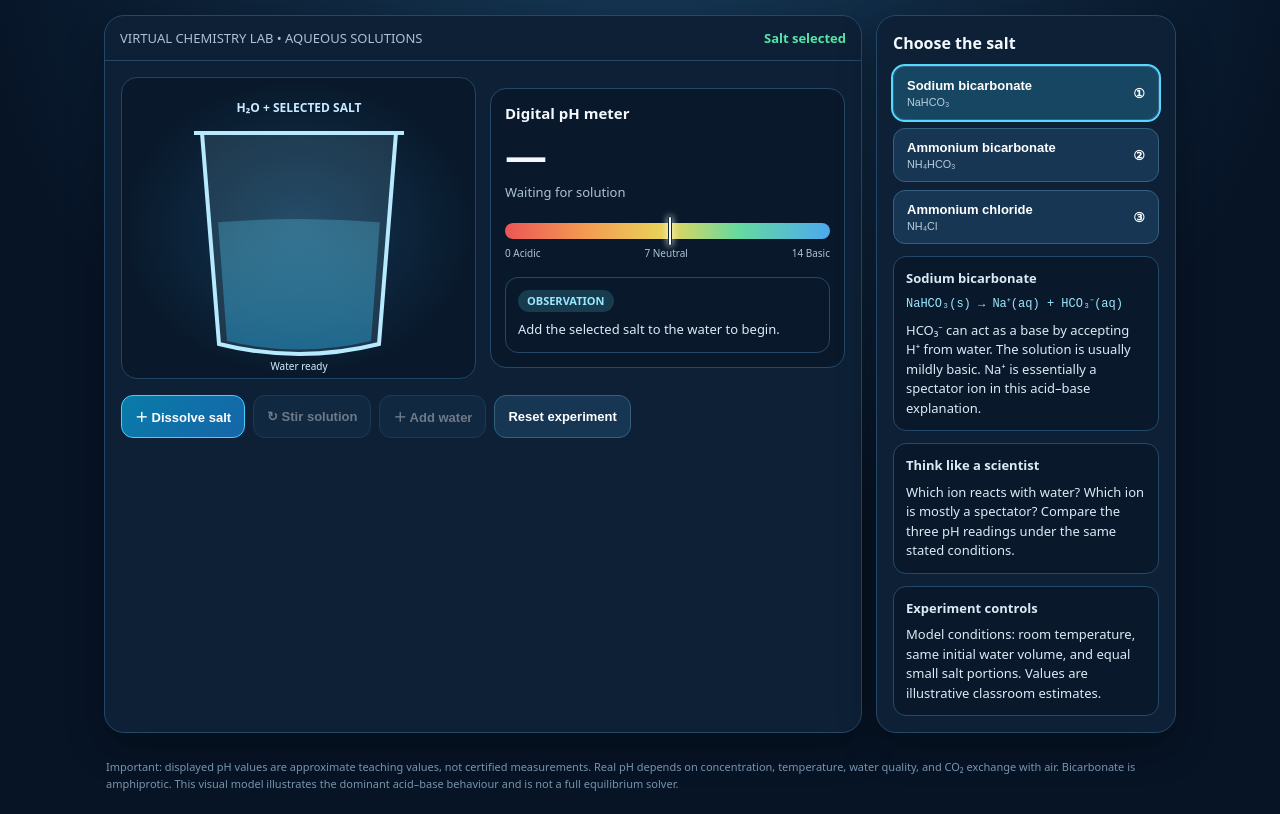
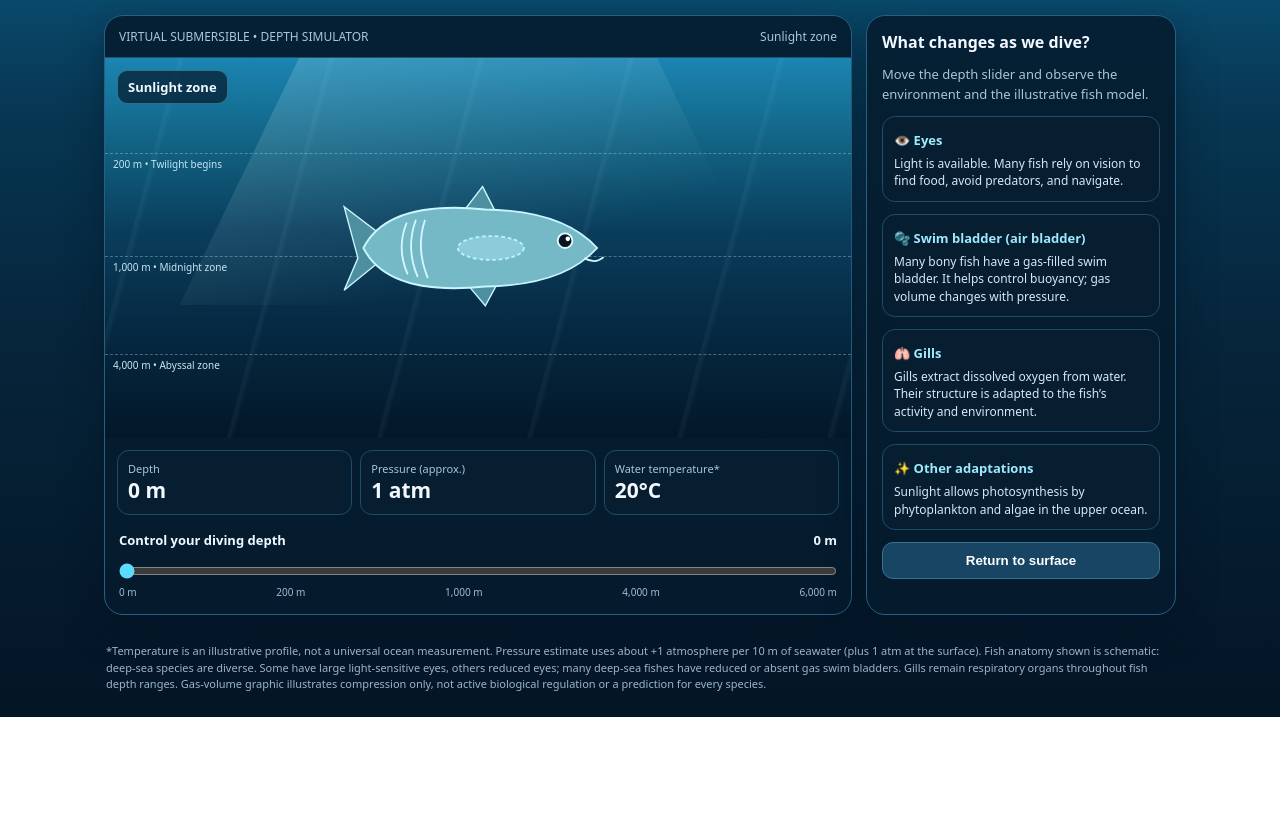
Before and after one commit to tareknourbio-droid/tarek-fitness-os, a plain HTML site: page index.html in a window 1280 px wide. Shown: the part 116-930 px from the top of the page. After the commit the page ends 833 px from the top, so only its background shows below. Drawn offline with Linux system fonts and the light colour scheme.

Commit message:
Add files via upload

```diff
--- a/index.html
+++ b/index.html
@@ -1,96 +1,81 @@
 <!doctype html>
 <html lang="en">
 <head>
-<meta charset="utf-8">
-<meta name="viewport" content="width=device-width,initial-scale=1,maximum-scale=1,user-scalable=no">
-<meta name="theme-color" content="#071426">
-<title>Bio Beast — Salt & pH Interactive Lab</title>
+<meta charset="utf-8"><meta name="viewport" content="width=device-width,initial-scale=1,maximum-scale=1,user-scalable=no">
+<meta name="theme-color" content="#061a2b"><title>Bio Beast — Deep Ocean Explorer</title>
 <style>
-:root{--bg:#071426;--panel:#10243c;--cyan:#56d9ff;--muted:#adc2d5;--green:#55e6a5;--orange:#ffbd66}
-*{box-sizing:border-box}body{margin:0;background:radial-gradient(circle at 50% 0,#173b5a,#071426 60%);color:#f4f9ff;font-family:system-ui,-apple-system,Segoe UI,sans-serif}
-header{max-width:1100px;margin:auto;padding:18px 16px 8px}.eyebrow{font-size:12px;letter-spacing:2px;color:var(--cyan);font-weight:800}h1{font-size:clamp(24px,5vw,36px);margin:5px 0}header p{color:var(--muted);margin:0;font-size:14px}
-main{max-width:1100px;margin:auto;padding:10px 14px 26px;display:grid;grid-template-columns:minmax(0,1fr) 300px;gap:14px}
-.panel{background:#0d2036;border:1px solid #244968;border-radius:20px;overflow:hidden;box-shadow:0 14px 38px #0005}
-.top{display:flex;justify-content:space-between;gap:10px;padding:13px 15px;border-bottom:1px solid #244968;color:var(--muted);font-size:13px}.status{color:var(--green);font-weight:800}
-.lab{padding:16px;display:grid;grid-template-columns:1fr 1fr;gap:14px;align-items:center}
-.beakerArea{min-height:300px;display:flex;align-items:center;justify-content:center;position:relative;background:radial-gradient(ellipse,#123654,#09192b 70%);border-radius:16px;border:1px solid #1d4564}
-svg{width:min(100%,340px);height:300px;overflow:visible}
-.beaker{fill:#a8e8ff;fill-opacity:.12;stroke:#b8eaff;stroke-width:4}.water{fill:#3dbbe8;fill-opacity:.25}.bubble{fill:#d7f6ff;opacity:.85}.ion{font-size:15px;font-weight:800;fill:#fff}.ionbg{fill:#123c5a;stroke:#8adfff;stroke-width:1.4}
-.meter{background:#09192b;border:1px solid #244968;border-radius:16px;padding:14px}
-.meter h2{font-size:15px;margin:0 0 10px}.reading{font-size:42px;font-weight:900;line-height:1.05}.readlabel{font-size:13px;color:var(--muted);margin:5px 0 14px}
-.scale{height:16px;border-radius:20px;background:linear-gradient(90deg,#ed5555 0%,#f49b52 25%,#e8d65a 50%,#65d9a1 72%,#4ca9ef 100%);position:relative;margin:22px 0 7px}
-.needle{position:absolute;top:-7px;width:4px;height:30px;background:#fff;border:1px solid #14283b;left:50%;border-radius:3px;box-shadow:0 0 7px #fff}
-.scaleLabels{display:flex;justify-content:space-between;color:var(--muted);font-size:10px}
-.controls{padding:0 16px 16px;display:flex;gap:8px;flex-wrap:wrap}
-button{background:#173653;border:1px solid #356080;color:white;border-radius:12px;padding:11px 13px;font-weight:750;font-size:13px}
-button.primary{background:linear-gradient(135deg,#087ca9,#1765a8);border-color:#48cfff}
-button:disabled{opacity:.4}
-.side{padding:16px;display:flex;flex-direction:column;gap:12px}
-h2{font-size:16px;margin:0}.hint{font-size:13px;color:var(--muted);line-height:1.55;margin:0}
-.salts{display:grid;gap:8px}.salt{width:100%;text-align:left;display:flex;justify-content:space-between;align-items:center;gap:8px}.salt.active{outline:2px solid var(--cyan);background:#174663}.salt small{display:block;color:#b9cddd;font-weight:500;margin-top:3px}
-.card{background:#09192b;border:1px solid #244968;border-radius:13px;padding:12px;font-size:13px;line-height:1.5;color:#dceaf5}
-.equation{font-family:ui-monospace,monospace;color:#9be7ff;font-size:12px;overflow-wrap:anywhere;margin-top:6px}
-.result{color:var(--green);font-weight:800}.tag{display:inline-block;border-radius:20px;padding:3px 9px;background:#163c4e;color:#9be7ff;font-size:11px;font-weight:800}
-footer{max-width:1100px;margin:auto;padding:0 16px 22px;color:#7894ad;font-size:11px;line-height:1.5}
-@media(max-width:760px){main{grid-template-columns:1fr}.lab{grid-template-columns:1fr}.beakerArea{min-height:270px}.side{order:2}}
-</style>
-</head>
+:root{--cyan:#66dcff;--muted:#a9c5d8;--panel:#0b2940}
+*{box-sizing:border-box}body{margin:0;color:#f1f8ff;font-family:system-ui,-apple-system,Segoe UI,sans-serif;background:linear-gradient(#0b5c83 0%,#073652 28%,#06243a 56%,#041525 100%);min-height:100vh}
+header{max-width:1100px;margin:auto;padding:18px 16px 10px}.eyebrow{color:#8de8ff;font-weight:850;letter-spacing:2px;font-size:12px}h1{font-size:clamp(24px,5vw,36px);margin:4px 0}header p{color:#c1d8e8;margin:0;font-size:14px}
+main{max-width:1100px;margin:auto;padding:10px 14px 28px;display:grid;grid-template-columns:minmax(0,1fr) 310px;gap:14px}
+.panel{background:rgba(5,28,46,.88);border:1px solid #286080;border-radius:19px;overflow:hidden;box-shadow:0 14px 38px #00101d66}
+.top{display:flex;justify-content:space-between;gap:8px;padding:12px 14px;border-bottom:1px solid #28506a;color:var(--muted);font-size:12px}
+#ocean{height:380px;position:relative;overflow:hidden;background:linear-gradient(#1b85b2 0%,#116080 24%,#0a3e5d 45%,#062b45 68%,#031728 100%)}
+#ocean:before{content:"";position:absolute;inset:0;background:repeating-linear-gradient(105deg,transparent 0 70px,#b5efff0c 72px 74px,transparent 78px 145px);pointer-events:none}
+.sunlight{position:absolute;top:0;left:10%;width:80%;height:65%;background:linear-gradient(160deg,#d9fbff33,transparent 70%);clip-path:polygon(20% 0,80% 0,100% 100%,0 100%);transition:opacity .3s}
+.depthline{position:absolute;left:0;right:0;border-top:1px dashed #bdefff55;color:#c5e7f5;font-size:10px;padding:3px 8px}
+#fish{position:absolute;width:min(62%,330px);height:150px;left:50%;top:50%;transform:translate(-50%,-50%);transition:filter .3s}
+.fishbody{fill:#75b9c7;stroke:#c7f6ff;stroke-width:2}.fin{fill:#4d8f9f;stroke:#c7f6ff;stroke-width:1.5}.eye{fill:#071522;stroke:#e5faff;stroke-width:2}.bladder{fill:#b9edff55;stroke:#baf4ff;stroke-width:2;stroke-dasharray:4 3}.gill{fill:none;stroke:#d5f6ff;stroke-width:2;stroke-linecap:round}
+#glow{position:absolute;right:13%;top:20%;width:12px;height:12px;border-radius:50%;background:#8bfff1;box-shadow:0 0 25px 12px #66ffe866;opacity:0;transition:opacity .3s}
+.zone{position:absolute;left:12px;top:12px;background:#061d31bb;border:1px solid #75c9e566;padding:7px 10px;border-radius:10px;font-weight:800;font-size:13px}
+.stats{display:grid;grid-template-columns:repeat(3,1fr);gap:8px;padding:12px}
+.stat{background:#071d30;border:1px solid #204b66;border-radius:12px;padding:10px}.stat span{display:block;color:var(--muted);font-size:11px}.stat b{font-size:21px}
+.controls{padding:4px 14px 15px}.controls label{display:flex;justify-content:space-between;font-weight:800;font-size:13px}.controls input{width:100%;accent-color:#5bdcff;margin:14px 0 6px}.ticks{display:flex;justify-content:space-between;color:#9dbbd0;font-size:10px}
+.side{padding:15px;display:flex;flex-direction:column;gap:12px}h2{font-size:16px;margin:0}.muted{color:var(--muted);font-size:13px;line-height:1.5;margin:0}
+.adapt{background:#071d30;border:1px solid #204b66;border-radius:13px;padding:11px}.adapt b{font-size:13px;color:#9deaff}.adapt p{margin:5px 0 0;color:#d7e8f4;font-size:12px;line-height:1.45}
+button{background:#174563;color:white;border:1px solid #36728f;padding:10px 12px;border-radius:11px;font-weight:800}
+footer{max-width:1100px;margin:auto;padding:0 16px 24px;color:#9bb6c9;font-size:11px;line-height:1.5}
+@media(max-width:760px){main{grid-template-columns:1fr}#ocean{height:340px}.side{order:2}.stats{gap:6px}.stat b{font-size:18px}}
+</style></head>
 <body>
-<header><div class="eyebrow">BIO BEAST • INTERACTIVE SCIENCE</div><h1>Salt & pH Investigation</h1><p>Choose a salt, dissolve it in water, and investigate how its ions affect the pH.</p></header>
+<header><div class="eyebrow">BIO BEAST • INTERACTIVE SCIENCE</div><h1>Deep Ocean Explorer</h1><p>Take a virtual dive and discover how life adapts to changing ocean conditions.</p></header>
 <main>
 <section class="panel">
- <div class="top"><span>VIRTUAL CHEMISTRY LAB • AQUEOUS SOLUTIONS</span><span class="status" id="status">Select a salt</span></div>
- <div class="lab">
-  <div class="beakerArea">
-   <svg viewBox="0 0 320 300" role="img" aria-label="Beaker showing dissolved ions">
-    <defs><clipPath id="inside"><path d="M73 63 L88 263 Q160 280 232 263 L247 63 Z"/></clipPath><linearGradient id="liq" x2="0" y2="1"><stop stop-color="#65dfff" stop-opacity=".25"/><stop offset="1" stop-color="#168bc5" stop-opacity=".55"/></linearGradient></defs>
-    <path class="beaker" d="M63 55 L80 266 Q160 286 240 266 L257 55 M55 55 H265"/>
-    <g clip-path="url(#inside)"><path id="liquid" d="M70 145 Q160 137 250 145 L260 290 H60 Z" fill="url(#liq)"/><g id="ions"></g><g id="crystals"></g></g>
-    <text x="160" y="34" text-anchor="middle" fill="#c9eaff" font-size="12" font-weight="700">H₂O + SELECTED SALT</text>
-    <text id="beakerLabel" x="160" y="292" text-anchor="middle" fill="#d6efff" font-size="10">Empty beaker</text>
-   </svg>
-  </div>
-  <div class="meter">
-   <h2>Digital pH meter</h2><div class="reading" id="ph">—</div><div class="readlabel" id="phLabel">Waiting for solution</div>
-   <div class="scale"><div class="needle" id="needle"></div></div><div class="scaleLabels"><span>0 Acidic</span><span>7 Neutral</span><span>14 Basic</span></div>
-   <div class="card" style="margin-top:17px"><span class="tag">OBSERVATION</span><p id="observation" style="margin:8px 0 0">Choose one of the three salts, then press “Dissolve salt”.</p></div>
-  </div>
+ <div class="top"><span>VIRTUAL SUBMERSIBLE • DEPTH SIMULATOR</span><span id="diveStatus">Surface waters</span></div>
+ <div id="ocean">
+  <div class="sunlight" id="sunlight"></div>
+  <div class="zone" id="zone">Sunlight zone</div><div id="glow"></div>
+  <div class="depthline" style="top:25%">200 m • Twilight begins</div><div class="depthline" style="top:52%">1,000 m • Midnight zone</div><div class="depthline" style="top:78%">4,000 m • Abyssal zone</div>
+  <svg id="fish" viewBox="0 0 360 160" aria-label="Illustrative fish anatomy">
+   <path class="fin" d="M92 79 L34 35 L49 91 L34 126 Z"/><path class="fin" d="M158 48 L185 13 L205 52Z"/><path class="fin" d="M161 111 L188 143 L207 108Z"/>
+   <path class="fishbody" d="M55 80 Q82 27 188 38 Q273 39 310 80 Q273 121 188 122 Q82 133 55 80Z"/>
+   <path class="gill" d="M102 53 Q91 80 103 108 M112 50 Q101 80 114 111 M122 50 Q112 80 125 112"/>
+   <ellipse class="bladder" id="bladder" cx="194" cy="80" rx="36" ry="13"/>
+   <circle class="eye" id="eye" cx="275" cy="72" r="8"/><circle cx="278" cy="70" r="2.5" fill="#fff"/>
+   <path d="M296 91 Q308 98 317 90" fill="none" stroke="#d7f5ff" stroke-width="2"/>
+  </svg>
  </div>
- <div class="controls"><button class="primary" id="dissolve">＋ Dissolve salt</button><button id="stir" disabled>↻ Stir solution</button><button id="water" disabled>＋ Add water</button><button id="reset">Reset experiment</button></div>
+ <div class="stats">
+  <div class="stat"><span>Depth</span><b id="depthVal">0 m</b></div>
+  <div class="stat"><span>Pressure (approx.)</span><b id="pressure">1 atm</b></div>
+  <div class="stat"><span>Water temperature*</span><b id="temp">20°C</b></div>
+ </div>
+ <div class="controls"><label><span>Control your diving depth</span><span id="depthRead">0 m</span></label><input id="depth" type="range" min="0" max="6000" step="50" value="0"><div class="ticks"><span>0 m</span><span>200 m</span><span>1,000 m</span><span>4,000 m</span><span>6,000 m</span></div></div>
 </section>
 <aside class="panel side">
- <h2>Choose the salt</h2>
- <div class="salts">
-  <button class="salt active" data-salt="nahco3"><span><b>Sodium bicarbonate</b><small>NaHCO₃</small></span><span>①</span></button>
-  <button class="salt" data-salt="nh4hco3"><span><b>Ammonium bicarbonate</b><small>NH₄HCO₃</small></span><span>②</span></button>
-  <button class="salt" data-salt="nh4cl"><span><b>Ammonium chloride</b><small>NH₄Cl</small></span><span>③</span></button>
- </div>
- <div class="card"><b id="saltTitle">Sodium bicarbonate</b><div class="equation" id="equation">NaHCO₃(s) → Na⁺(aq) + HCO₃⁻(aq)</div><p id="chem" style="margin:8px 0 0">The bicarbonate ion can accept a proton from water, producing a mildly basic solution.</p></div>
- <div class="card"><b>Think like a scientist</b><p style="margin:7px 0 0">Which ion reacts with water? Which ion is mostly a spectator? Compare the three pH readings under the same stated conditions.</p></div>
- <div class="card"><b>Experiment controls</b><p id="condition" style="margin:7px 0 0">Model conditions: room temperature, same initial water volume, and equal small salt portions. Values are illustrative classroom estimates.</p></div>
+ <h2>What changes as we dive?</h2><p class="muted">Move the depth slider and observe the environment and the illustrative fish model.</p>
+ <div class="adapt"><b>👁️ Eyes</b><p id="eyesText">At the surface, many fish have eyes suited to brighter conditions. Eye size and structure vary by species.</p></div>
+ <div class="adapt"><b>🫧 Swim bladder (air bladder)</b><p id="bladderText">A gas-filled swim bladder can help many bony fish control buoyancy. Gas volume is affected by pressure.</p></div>
+ <div class="adapt"><b>🫁 Gills</b><p id="gillsText">Fish use gills to extract dissolved oxygen from water at all depths. Gill design varies with species and lifestyle.</p></div>
+ <div class="adapt"><b>✨ Other adaptations</b><p id="otherText">Sunlight supports photosynthesis in the upper ocean. Deeper down, some animals use sensitive senses or produce their own light.</p></div>
+ <button id="surface">Return to surface</button>
 </aside>
 </main>
-<footer>Important: displayed pH values are approximate teaching values, not certified measurements. Real pH depends on concentration, temperature, water quality, and CO₂ exchange with air. Bicarbonate is amphiprotic. This visual model illustrates the dominant acid–base behaviour and is not a full equilibrium solver.</footer>
+<footer>*Temperature is an illustrative profile, not a universal ocean measurement. Pressure estimate uses about +1 atmosphere per 10 m of seawater (plus 1 atm at the surface). Fish anatomy shown is schematic: deep-sea species are diverse. Some have large light-sensitive eyes, others reduced eyes; many deep-sea fishes have reduced or absent gas swim bladders. Gills remain respiratory organs throughout fish depth ranges. Gas-volume graphic illustrates compression only, not active biological regulation or a prediction for every species.</footer>
 <script>
-const data={
- nahco3:{name:'Sodium bicarbonate',formula:'NaHCO₃',eq:'NaHCO₃(s) → Na⁺(aq) + HCO₃⁻(aq)',ph:8.3,label:'Mildly basic',chem:'HCO₃⁻ can act as a base by accepting H⁺ from water. The solution is usually mildly basic. Na⁺ is essentially a spectator ion in this acid–base explanation.',obs:'The solution becomes mildly basic. Bicarbonate can accept a proton from water, so the pH is slightly above 7.'},
- nh4hco3:{name:'Ammonium bicarbonate',formula:'NH₄HCO₃',eq:'NH₄HCO₃(s) → NH₄⁺(aq) + HCO₃⁻(aq)',ph:7.8,label:'Near neutral / slightly basic',chem:'NH₄⁺ is a weak acid, while HCO₃⁻ is amphiprotic (it can donate or accept H⁺). Their competing effects give a solution that is commonly near neutral to slightly basic under typical dilute conditions.',obs:'The ions have competing acid–base effects. HCO₃⁻ can accept or donate H⁺, while NH₄⁺ is a weak acid. The solution is often near neutral to slightly basic.'},
- nh4cl:{name:'Ammonium chloride',formula:'NH₄Cl',eq:'NH₄Cl(s) → NH₄⁺(aq) + Cl⁻(aq)',ph:5.3,label:'Acidic',chem:'NH₄⁺ reacts with water and donates a proton, producing H₃O⁺. Cl⁻ is the conjugate base of a strong acid and is essentially a spectator ion.',obs:'The solution becomes acidic because NH₄⁺ donates a proton to water, increasing H₃O⁺. Chloride is essentially a spectator ion.'}
-};
-let selected='nahco3',dissolved=false,waterAdded=0,stirred=false;
-const $=id=>document.getElementById(id);
-function choose(key){selected=key;document.querySelectorAll('.salt').forEach(b=>b.classList.toggle('active',b.dataset.salt===key));reset(false);const d=data[key];$('saltTitle').textContent=d.name;$('equation').textContent=d.eq;$('chem').textContent=d.chem;$('status').textContent='Salt selected'}
-function render(){const d=data[selected];if(!dissolved){$('ph').textContent='—';$('phLabel').textContent='Waiting for solution';$('needle').style.left='50%';$('observation').textContent='Add the selected salt to the water to begin.';$('liquid').setAttribute('d','M70 145 Q160 137 250 145 L260 290 H60 Z');$('ions').innerHTML='';$('beakerLabel').textContent='Water ready';$('status').textContent='Ready to dissolve';return}
- const ph=Math.max(0,Math.min(14,d.ph+(waterAdded? (7-d.ph)*(waterAdded*.08):0)));$('ph').textContent=ph.toFixed(1);$('phLabel').textContent=ph<6.8?'Acidic solution':ph>7.2?'Basic solution':'Near neutral solution';$('needle').style.left=(ph/14*100)+'%';$('observation').textContent=d.obs+(waterAdded?' Dilution added; exact pH change depends on the real solution equilibrium.':'');$('status').textContent='Salt dissolved';$('beakerLabel').textContent=d.formula+' dissolved';
- const ions=$('ions');ions.innerHTML='';const labels=selected==='nahco3'?['Na⁺','HCO₃⁻']:selected==='nh4hco3'?['NH₄⁺','HCO₃⁻']:['NH₄⁺','Cl⁻'];
- for(let i=0;i<12;i++){let x=92+(i%4)*44+(Math.random()*8-4),y=165+Math.floor(i/4)*34+(Math.random()*8-4);let g=document.createElementNS('http://www.w3.org/2000/svg','g');let c=document.createElementNS('http://www.w3.org/2000/svg','circle');c.setAttribute('cx',x);c.setAttribute('cy',y);c.setAttribute('r',17);c.setAttribute('class','ionbg');let t=document.createElementNS('http://www.w3.org/2000/svg','text');t.setAttribute('x',x);t.setAttribute('y',y+4);t.setAttribute('text-anchor','middle');t.setAttribute('class','ion');t.setAttribute('font-size',labels[i%2].length>4?'10':'13');t.textContent=labels[i%2];g.append(c,t);ions.append(g)}
+const $=id=>document.getElementById(id),depth=$('depth');
+function update(){
+ const d=+depth.value,atm=1+d/10;
+ $('depthVal').textContent=d.toLocaleString()+' m';$('depthRead').textContent=d.toLocaleString()+' m';$('pressure').textContent=(Math.round(atm*10)/10)+' atm';
+ let temp=d<200?20-d*.045:d<1000?11-(d-200)*.004:7-(d-1000)*.0012;temp=Math.max(2,Math.round(temp*10)/10);$('temp').textContent=temp+'°C';
+ let zone,eyeText,bladderText,gillsText,otherText,eyeR,bladderRx,bladderRy,glow;
+ if(d<200){zone='Sunlight zone';eyeText='Light is available. Many fish rely on vision to find food, avoid predators, and navigate.';bladderText='Many bony fish have a gas-filled swim bladder. It helps control buoyancy; gas volume changes with pressure.';gillsText='Gills extract dissolved oxygen from water. Their structure is adapted to the fish’s activity and environment.';otherText='Sunlight allows photosynthesis by phytoplankton and algae in the upper ocean.';eyeR=8;bladderRx=36;bladderRy=13;glow=0}
+ else if(d<1000){zone='Twilight zone';eyeText='Sunlight becomes very dim. Some species have larger, more light-sensitive eyes; others rely more on other senses.';bladderText='As pressure rises, gas spaces are compressed. Some deep-living species have reduced swim bladders or different buoyancy strategies.';gillsText='Gills continue extracting dissolved oxygen. Oxygen availability can vary between ocean layers.';otherText='Many animals migrate vertically. Some species have reflective tissues or bioluminescence.';eyeR=12;bladderRx=22;bladderRy=8;glow=.25}
+ else if(d<4000){zone='Midnight zone';eyeText='No sunlight reaches this zone. Some fish have very large sensitive eyes; others have tiny or reduced eyes. There is no single deep-sea eye design.';bladderText='Many deep-sea fishes have a reduced or absent gas swim bladder. High pressure compresses gas, making gas-based buoyancy challenging.';gillsText='Gills still function in water, but their size and design are species-specific—not simply smaller or larger because of depth.';otherText='Bioluminescence is common in many deep-sea groups and can help with communication, camouflage, or attracting prey.';eyeR=15;bladderRx=8;bladderRy=4;glow=.8}
+ else{zone='Abyssal zone';eyeText='In permanent darkness, eye adaptations vary: some animals retain sensitive eyes, while others have strongly reduced eyes.';bladderText='A gas-filled swim bladder is often absent or greatly reduced in many abyssal fishes. Other tissues and body chemistry can contribute to buoyancy.';gillsText='Gills remain essential for gas exchange. Deep-sea species are adapted to local oxygen, pressure, and cold conditions.';otherText='Food is scarce. Many animals conserve energy, have slow lifestyles, and depend on marine snow or occasional food falls.';eyeR=9;bladderRx=4;bladderRy=3;glow=1}
+ $('zone').textContent=zone;$('diveStatus').textContent=zone;$('eyesText').textContent=eyeText;$('bladderText').textContent=bladderText;$('gillsText').textContent=gillsText;$('otherText').textContent=otherText;
+ $('eye').setAttribute('r',eyeR);$('bladder').setAttribute('rx',bladderRx);$('bladder').setAttribute('ry',bladderRy);
+ $('glow').style.opacity=glow;$('sunlight').style.opacity=String(Math.max(0,1-d/850));$('ocean').style.filter=`brightness(${Math.max(.42,1-d/10000)})`;
 }
-function reset(update=true){dissolved=false;waterAdded=0;stirred=false;$('stir').disabled=true;$('water').disabled=true;$('dissolve').disabled=false;if(update)render();else render()}
-document.querySelectorAll('.salt').forEach(b=>b.addEventListener('click',()=>choose(b.dataset.salt)));
-$('dissolve').onclick=()=>{dissolved=true;$('stir').disabled=false;$('water').disabled=false;$('dissolve').disabled=true;render();$('observation').textContent=data[selected].obs};
-$('stir').onclick=()=>{stirred=!stirred;$('ions').style.transition='transform .5s';$('ions').style.transform=stirred?'translate(5px,-4px)':'translate(0,0)';$('observation').textContent='Stirring helps the salt dissolve and spreads dissolved ions through the water. Stirring does not change the identity of the ions.'};
-$('water').onclick=()=>{waterAdded=Math.min(5,waterAdded+1);$('liquid').setAttribute('d',`M70 ${145+waterAdded*5} Q160 ${137+waterAdded*5} 250 ${145+waterAdded*5} L260 290 H60 Z`);render()};
-$('reset').onclick=()=>reset();
-choose('nahco3');
-</script>
-</body></html>
+depth.addEventListener('input',update);$('surface').onclick=()=>{depth.value=0;update()};update();
+</script></body></html>
```
